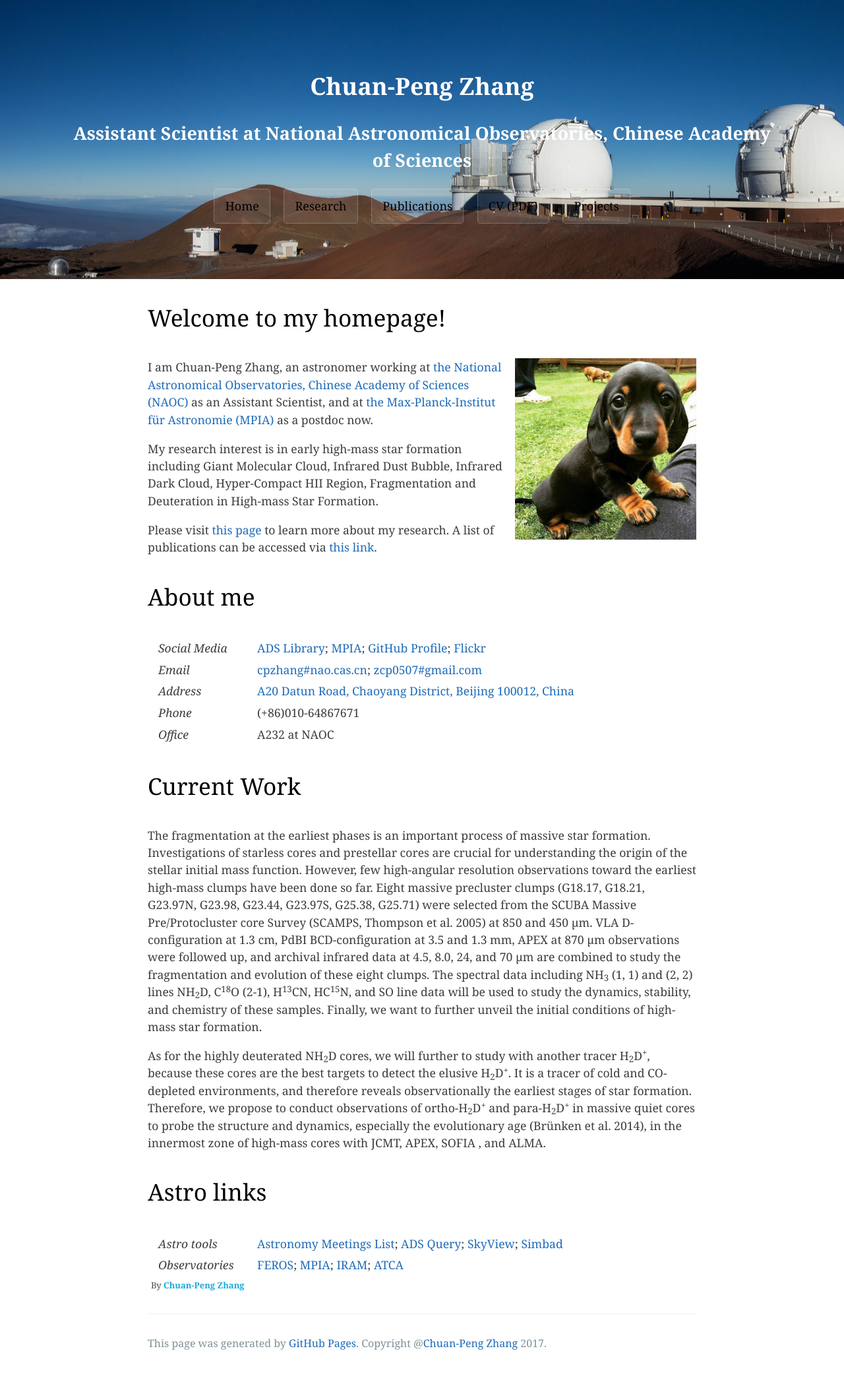
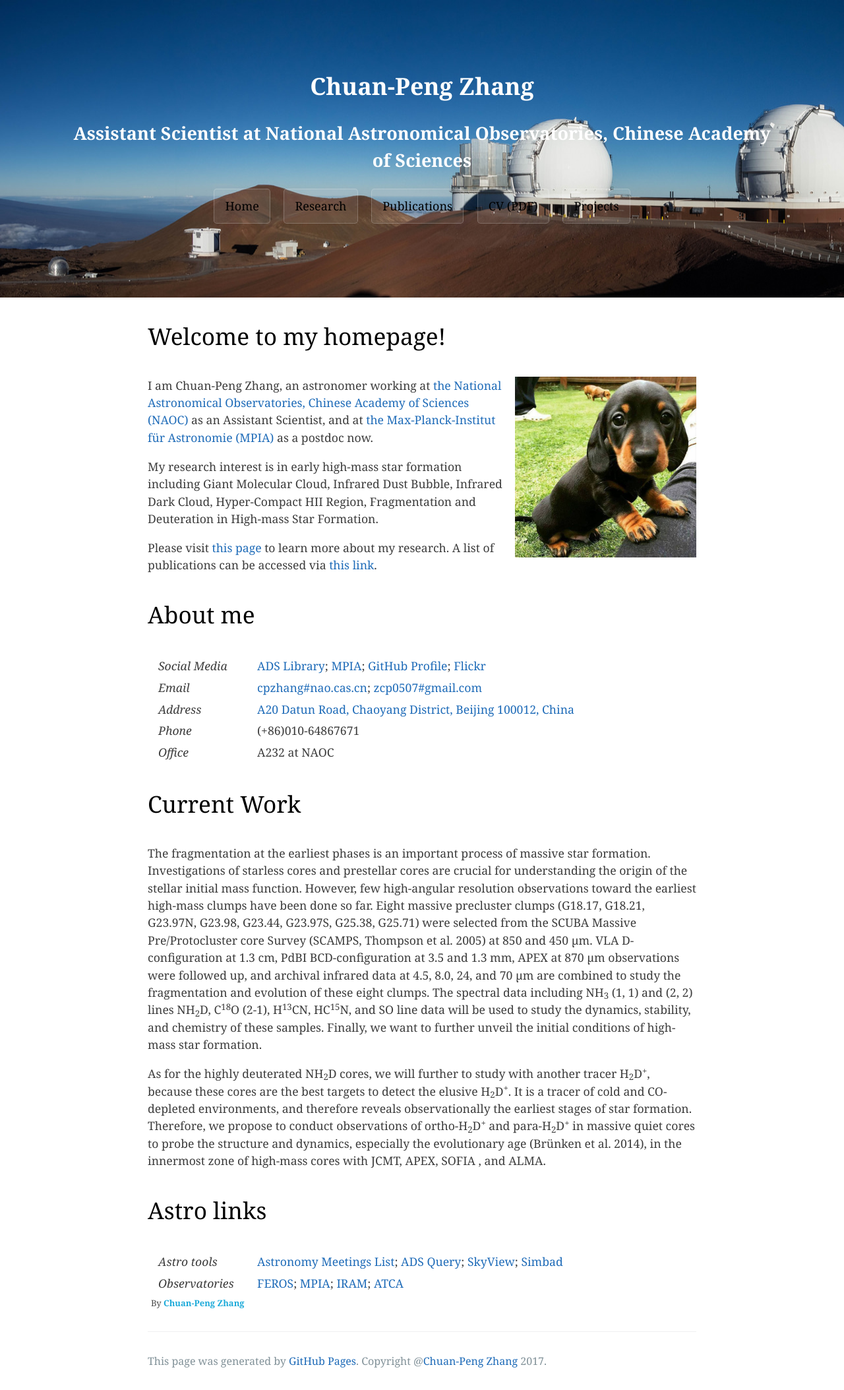
Before and after one commit to zcp521/zcp521.github.io, a Jekyll site: the page built from index.html, in a window 1280 px wide. Shown: the whole page at 66% size. Built offline with Jekyll 4.4.1, drawn with Linux system fonts in a browser that asks for light colours; the list of posts is cut into pages by our own code; before the commit the page ends 2080 px from its top, so only the background shows below that.

Commit message:
Initial commit

```diff
--- a/css/cayman.css
+++ b/css/cayman.css
@@ -17,7 +17,7 @@ a {
 
 .btn {
   display: inline-block;
-  margin-bottom: 0.3rem;
+  margin-bottom: 2rem;
   color: rgba(0, 0, 0, 1);
   background-color: rgba(255, 255, 255, 0.08);
   border-color: rgba(255, 255, 255, 0.2);
```
